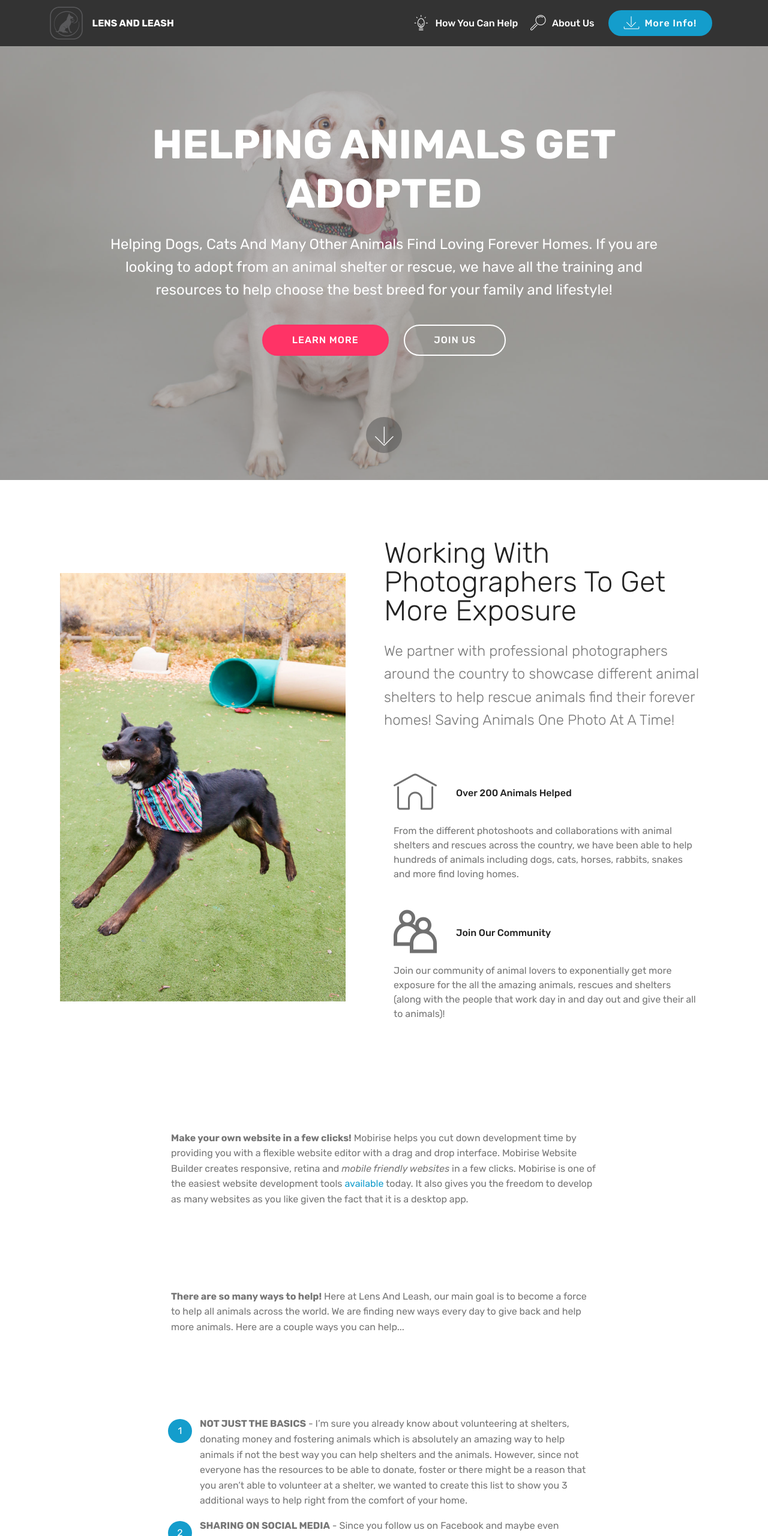
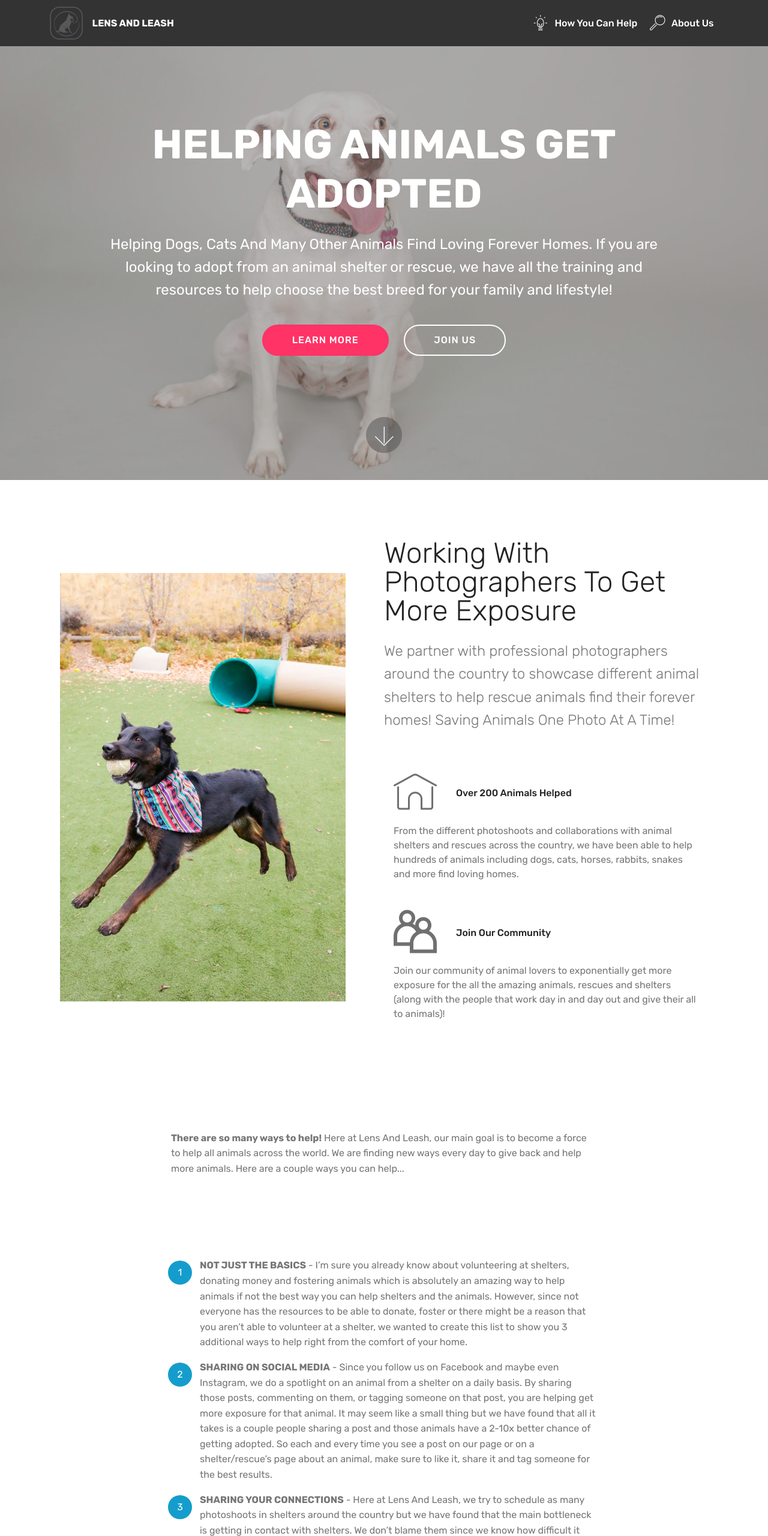
Before and after one commit to convert411/lensandleash, a plain HTML site: page index.html in a window 1280 px wide. Shown: the top 2560 px of the page at 60% size. Drawn offline with Linux system fonts and the light colour scheme; files whose address does not match are found by name.

Commit message:
create github pages

```diff
--- a/assets/mobirise/css/mbr-additional.css
+++ b/assets/mobirise/css/mbr-additional.css
@@ -1640,6 +1640,10 @@ body {
 .cid-qTkzRZLJNu .collapsed .navbar-collapse.show .navbar-nav .nav-item {
   clear: both;
 }
+.cid-qTkzRZLJNu .collapsed .navbar-collapse.collapsing .navbar-nav .nav-item:last-child,
+.cid-qTkzRZLJNu .collapsed .navbar-collapse.show .navbar-nav .nav-item:last-child {
+  margin-bottom: 1rem;
+}
 .cid-qTkzRZLJNu .collapsed .navbar-collapse.collapsing .navbar-buttons,
 .cid-qTkzRZLJNu .collapsed .navbar-collapse.show .navbar-buttons {
   text-align: center;
@@ -1734,6 +1738,10 @@ body {
   .cid-qTkzRZLJNu .navbar-collapse.show .navbar-nav .nav-item {
     clear: both;
   }
+  .cid-qTkzRZLJNu .navbar-collapse.collapsing .navbar-nav .nav-item:last-child,
+  .cid-qTkzRZLJNu .navbar-collapse.show .navbar-nav .nav-item:last-child {
+    margin-bottom: 1rem;
+  }
   .cid-qTkzRZLJNu .navbar-collapse.collapsing .navbar-buttons,
   .cid-qTkzRZLJNu .navbar-collapse.show .navbar-buttons {
     text-align: center;
@@ -1858,15 +1866,6 @@ body {
   .cid-rsKdpBrP6B .card-img span {
     font-size: 40px !important;
   }
-}
-.cid-rt6Yt8wkB0 {
-  padding-top: 60px;
-  padding-bottom: 60px;
-  background-color: #ffffff;
-}
-.cid-rt6Yt8wkB0 .mbr-text,
-.cid-rt6Yt8wkB0 blockquote {
-  color: #767676;
 }
 .cid-rsK4cF3qze {
   padding-top: 60px;
--- a/index.html
+++ b/index.html
@@ -50,7 +50,7 @@
             </div>
         </div>
         <div class="collapse navbar-collapse" id="navbarSupportedContent">
-            <ul class="navbar-nav nav-dropdown" data-app-modern-menu="true"><li class="nav-item">
+            <ul class="navbar-nav nav-dropdown nav-right" data-app-modern-menu="true"><li class="nav-item">
                     <a class="nav-link link text-white display-4" href="index.html#content1-6"><span class="mbri-idea mbr-iconfont mbr-iconfont-btn"></span>
                         How You Can Help</a>
                 </li>
@@ -60,14 +60,12 @@
                         About Us
                     </a>
                 </li></ul>
-            <div class="navbar-buttons mbr-section-btn"><a class="btn btn-sm btn-primary display-4" href="index.html#content1-j">
-                    <span class="mbri-save mbr-iconfont mbr-iconfont-btn "></span>More Info!
-                </a></div>
+
         </div>
     </nav>
 </section>
 
-<section class="engine"><a href="https://mobirise.info/x">free css templates</a></section><section class="cid-qTkA127IK8 mbr-fullscreen mbr-parallax-background" id="header2-1">
+<section class="engine"><a href="https://mobirise.info/z">best free css templates</a></section><section class="cid-qTkA127IK8 mbr-fullscreen mbr-parallax-background" id="header2-1">
 
 
 
@@ -150,18 +148,6 @@
                     </div>
                 </div>
             </div>
-        </div>
-    </div>
-</section>
-
-<section class="mbr-section article content1 cid-rt6Yt8wkB0" id="content1-h">
-
-
-
-    <div class="container">
-        <div class="media-container-row">
-            <div class="mbr-text col-12 mbr-fonts-style display-7 col-md-8"><p>
-                <strong> Make your own website in a few clicks!</strong> Mobirise helps you cut down development time by providing you with a flexible website editor with a drag and drop interface. Mobirise Website Builder creates responsive, retina and <em>mobile friendly websites</em> in a few clicks. Mobirise is one of the easiest website development tools <a href="https://mobirise.co/">available</a> today. It also gives you the freedom to develop as many websites as you like given the fact that it is a desktop app.</p></div>
         </div>
     </div>
 </section>
@@ -260,9 +246,9 @@
         <div class="media-container-row content text-white">
             <div class="col-12 col-md-3">
                 <div class="media-wrap">
-                    <a href="https://mobirise.com/">
+
                         <img src="assets/images/letterhead-192x111.png" alt="Mobirise" title="">
-                    </a>
+
                 </div>
             </div>
             <div class="col-12 col-md-3 mbr-fonts-style display-7">
```
Also changed, not shown: 1 other file.
